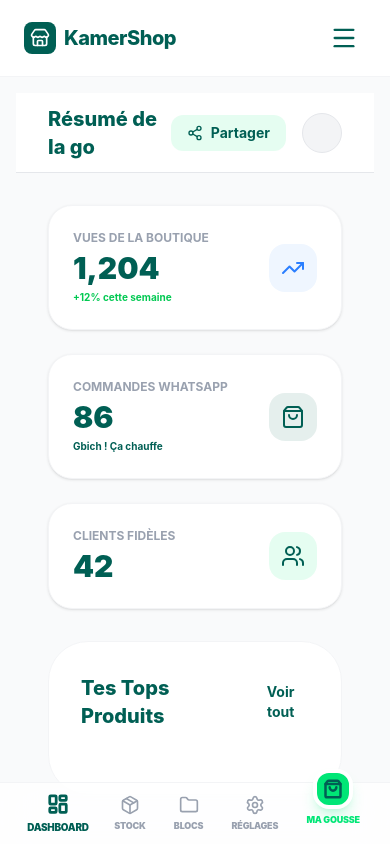
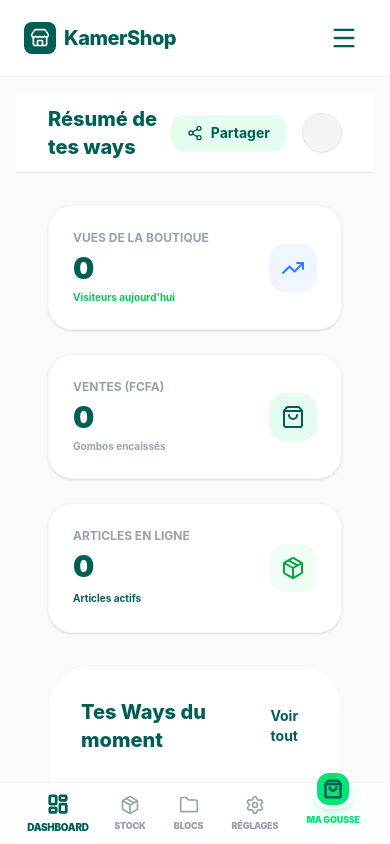
Before and after one commit to Ninja-CMR/Kamer_shop, a Vue app: page /dashboard in a window 390 px wide. Shown: the top 844 px of the page. Built offline with nearby package versions, Linux system fonts and the light colour scheme.

Commit message:
fix : responsive form

```diff
--- a/index.html
+++ b/index.html
@@ -1,16 +1,19 @@
 <!doctype html>
 <html lang="en">
+
 <head>
   <meta charset="UTF-8" />
   <link rel="icon" type="image/svg+xml" href="/vite.svg" />
   <meta name="viewport" content="width=device-width, initial-scale=1.0" />
-    <title>KabaShop - Vendez avec simplicité sur WhatsApp</title>
+  <title>KamerShop - Vendez avec simplicité sur WhatsApp</title>
   <link rel="preconnect" href="https://fonts.googleapis.com">
   <link rel="preconnect" href="https://fonts.gstatic.com" crossorigin>
   <link href="https://fonts.googleapis.com/css2?family=Inter:wght@400;500;600;700;800&display=swap" rel="stylesheet">
 </head>
+
 <body>
   <div id="app"></div>
   <script type="module" src="/src/main.ts"></script>
 </body>
+
 </html>
--- a/src/stores/shop.ts
+++ b/src/stores/shop.ts
@@ -9,6 +9,7 @@ export interface Product {
     category?: string;
     image?: string;
     inStock: boolean;
+    clicks?: number;
 }
 
 export interface Section {
@@ -34,6 +35,10 @@ export interface ShopState {
     currentStep: number;
     isVerified: boolean;
     verificationCodeSent: boolean;
+    stats: {
+        totalSales: number;
+        visitors: number;
+    };
 }
 
 export const useShopStore = defineStore('shop', {
@@ -52,10 +57,27 @@ export const useShopStore = defineStore('shop', {
         currentStep: 1,
         isVerified: false,
         verificationCodeSent: false,
+        stats: {
+            totalSales: 0,
+            visitors: 0,
+        },
     }),
     actions: {
         updateBasicInfo(info: Partial<ShopState>) {
             Object.assign(this, info);
+        },
+        incrementVisitors() {
+            this.stats.visitors++;
+        },
+        trackClick(productId: string) {
+            const product = this.products.find(p => p.id === productId);
+            if (product) {
+                product.clicks = (product.clicks || 0) + 1;
+                // Mock sales logic: 10% of clicks result in a sale for the totalSales stat
+                if (Math.random() > 0.9) {
+                    this.stats.totalSales += product.price;
+                }
+            }
         },
         addProduct(product: Product) {
             this.products.push(product);
--- a/src/views/DashboardView.vue
+++ b/src/views/DashboardView.vue
@@ -8,7 +8,6 @@ import {
   Settings,
   Plus,
   TrendingUp,
-  Users,
   ShoppingBag,
   Share2,
   Pencil,
@@ -110,6 +109,11 @@ const toggleProductInSection = (productId: string) => {
     editingSection.value.productIds!.splice(index, 1);
   }
 };
+const saveSettings = () => {
+    // Basic info is already reactively linked to store via v-model
+    // but we can add a notification or additional logic here
+    alert('Réglages enregistrés !');
+};
 </script>
 
 <template>
@@ -155,7 +159,7 @@ const toggleProductInSection = (productId: string) => {
       <header class="bg-white border-b border-gray-200 h-20 flex items-center justify-between px-8">
         <div class="flex items-center gap-4">
             <h1 class="text-xl font-extrabold text-primary">{{
-              activeTab === 'overview' ? 'Résumé de la go' :
+              activeTab === 'overview' ? 'Résumé de tes ways' :
               activeTab === 'products' ? 'Catalogue Produits' : 'Configuration'
             }}</h1>
         </div>
@@ -184,8 +188,8 @@ const toggleProductInSection = (productId: string) => {
                 <div class="bg-white p-6 rounded-3xl border border-gray-100 shadow-sm flex items-center justify-between">
                     <div>
                         <p class="text-xs font-bold text-gray-400 uppercase">Vues de la boutique</p>
-                        <h3 class="text-3xl font-black text-primary mt-1">1,204</h3>
-                        <p class="text-[10px] text-green-500 font-bold mt-1">+12% cette semaine</p>
+                        <h3 class="text-3xl font-black text-primary mt-1">{{ store.stats.visitors }}</h3>
+                        <p class="text-[10px] text-green-500 font-bold mt-1">Visiteurs aujourd'hui</p>
                     </div>
                     <div class="w-12 h-12 bg-blue-50 text-blue-500 rounded-2xl flex items-center justify-center">
                         <TrendingUp :size="24" />
@@ -193,42 +197,48 @@ const toggleProductInSection = (productId: string) => {
                 </div>
                 <div class="bg-white p-6 rounded-3xl border border-gray-100 shadow-sm flex items-center justify-between">
                     <div>
-                        <p class="text-xs font-bold text-gray-400 uppercase">Commandes WhatsApp</p>
-                        <h3 class="text-3xl font-black text-primary mt-1">86</h3>
-                        <p class="text-[10px] text-primary font-bold mt-1">Gbich ! Ça chauffe</p>
+                        <p class="text-xs font-bold text-gray-400 uppercase">Ventes (FCFA)</p>
+                        <h3 class="text-3xl font-black text-primary mt-1">{{ store.stats.totalSales }}</h3>
+                        <p class="text-[10px] text-gray-400 font-bold mt-1">Gombos encaissés</p>
                     </div>
-                    <div class="w-12 h-12 bg-primary/10 text-primary rounded-2xl flex items-center justify-center">
+                    <div class="w-12 h-12 bg-secondary/10 text-primary rounded-2xl flex items-center justify-center">
                         <ShoppingBag :size="24" />
                     </div>
                 </div>
                 <div class="bg-white p-6 rounded-3xl border border-gray-100 shadow-sm flex items-center justify-between">
                     <div>
-                        <p class="text-xs font-bold text-gray-400 uppercase">Clients fidèles</p>
-                        <h3 class="text-3xl font-black text-primary mt-1">42</h3>
+                        <p class="text-xs font-bold text-gray-400 uppercase">Articles en ligne</p>
+                        <h3 class="text-3xl font-black text-primary mt-1">{{ store.products.length }}</h3>
+                        <p class="text-[10px] text-primary font-bold mt-1 inline-flex items-center gap-1">
+                            Articles actifs
+                        </p>
                     </div>
-                    <div class="w-12 h-12 bg-secondary/10 text-primary rounded-2xl flex items-center justify-center">
-                        <Users :size="24" />
+                    <div class="w-12 h-12 bg-green-50 text-green-600 rounded-2xl flex items-center justify-center">
+                        <Package :size="24" />
                     </div>
                 </div>
             </div>
 
-            <!-- Recent Prods -->
+            <!-- Top Products -->
             <div class="bg-white rounded-[2.5rem] border border-gray-100 p-8">
                 <div class="flex items-center justify-between mb-8">
-                    <h3 class="text-xl font-extrabold text-primary">Tes Tops Produits</h3>
+                    <h3 class="text-xl font-extrabold text-primary">Tes Ways du moment</h3>
                     <button @click="activeTab = 'products'" class="text-primary font-bold text-sm">Voir tout</button>
                 </div>
-                <div class="grid grid-cols-1 sm:grid-cols-2 lg:grid-cols-4 gap-6">
-                    <div v-for="p in store.products.slice(0, 4)" :key="p.id" class="space-y-3">
-                        <div class="aspect-square rounded-2xl bg-gray-100 overflow-hidden border border-gray-100 relative">
-                            <img v-if="p.image" :src="p.image" class="w-full h-full object-cover" />
-                            <div v-else class="w-full h-full flex items-center justify-center text-gray-300">
+                <div class="grid grid-cols-2 sm:grid-cols-2 lg:grid-cols-4 gap-6">
+                    <div v-for="p in [...store.products].sort((a,b) => (b.clicks||0) - (a.clicks||0)).slice(0, 4)" :key="p.id" class="space-y-3">
+                        <div class="aspect-square rounded-2xl bg-gray-50 overflow-hidden border border-gray-100 relative group">
+                            <img v-if="p.image" :src="p.image" class="w-full h-full object-cover group-hover:scale-110 transition-transform duration-500" />
+                            <div v-else class="w-full h-full flex items-center justify-center text-gray-200">
                                 <Package :size="32" />
                             </div>
-                            <div v-if="p.discountPrice" class="absolute top-2 right-2 bg-secondary text-primary text-[10px] font-black px-2 py-1 rounded-lg">PROMO</div>
+                            <div v-if="p.discountPrice" class="absolute top-2 right-2 bg-secondary text-primary text-[8px] font-black px-2 py-1 rounded-lg">PROMO</div>
+                            <div class="absolute bottom-2 left-2 bg-black/40 backdrop-blur-md text-white text-[8px] font-black px-2 py-1 rounded-lg flex items-center gap-1">
+                                <TrendingUp :size="8" /> {{ p.clicks || 0 }} clics
+                            </div>
                         </div>
-                        <div>
-                            <p class="font-bold text-primary truncate">{{ p.name }}</p>
+                        <div class="px-1">
+                            <p class="font-bold text-primary truncate text-sm">{{ p.name }}</p>
                             <p class="text-xs font-bold text-secondary">{{ p.price }} FCFA</p>
                         </div>
                     </div>
@@ -398,7 +408,7 @@ const toggleProductInSection = (productId: string) => {
                     <textarea v-model="store.description" rows="3" class="w-full px-4 py-4 rounded-xl bg-gray-50 border border-gray-100 font-normal outline-none focus:border-primary resize-none"></textarea>
                 </div>
 
-                <Button variant="primary" class="w-full py-4 text-lg">Enregistrer les changements</Button>
+                <Button @click="saveSettings" variant="primary" class="w-full py-4 text-lg">Enregistrer les changements</Button>
             </div>
         </div>
       </div>
@@ -412,7 +422,7 @@ const toggleProductInSection = (productId: string) => {
                 <button @click="showProductModal = false" class="p-2 hover:bg-gray-200 rounded-full transition-all"><Trash2 :size="20" class="rotate-45" /></button>
             </div>
 
-            <div class="p-8 space-y-6 max-h-[70vh] overflow-y-auto custom-scrollbar">
+            <div class="p-4 sm:p-8 space-y-6 max-h-[60vh] sm:max-h-[70vh] overflow-y-auto custom-scrollbar">
                 <ImageUpload v-model="editingProduct!.image" label="Photo de l'article" />
 
                 <div class="space-y-4">
@@ -467,7 +477,7 @@ const toggleProductInSection = (productId: string) => {
                     </button>
                 </div>
 
-                <div class="p-8 space-y-6 overflow-y-auto custom-scrollbar">
+                <div class="p-8 space-y-6 max-h-[60vh] overflow-y-auto custom-scrollbar">
                     <ImageUpload v-model="editingSection!.coverImage" label="Photo de couverture du bloc" />
 
                     <div class="space-y-4">
```
Also changed, not shown: src/modules/shop-creation/components/StepProducts.vue (+42 -4 lines), src/views/ShopView.vue (+25 -23 lines). Lines whose indentation alone changed are shown as unchanged.
